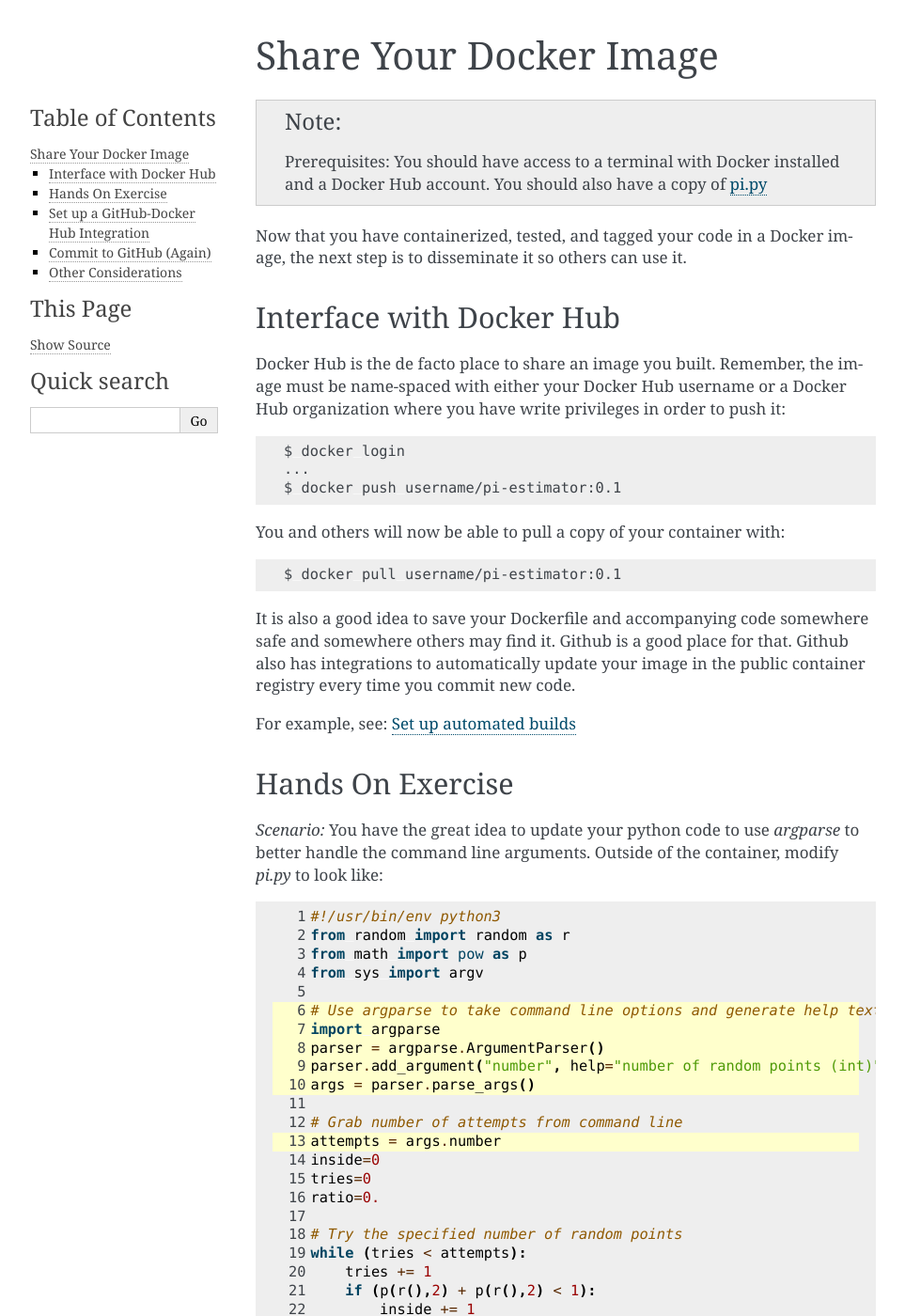
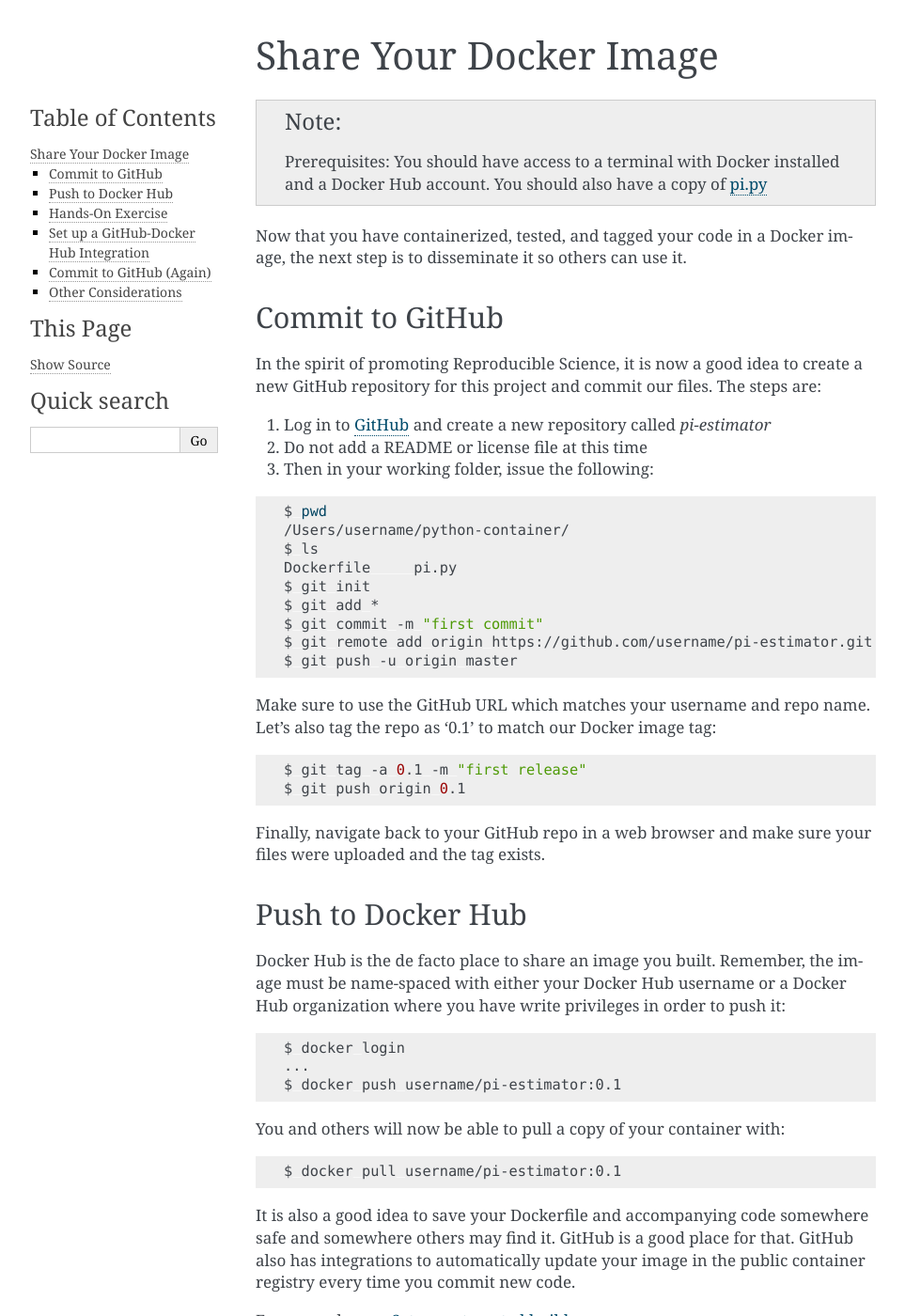
Before and after one commit to TACC/containers_at_tacc, a Sphinx documentation site: the page built from docs/containerize-your-code/share_your_image.rst, in a window 1280 px wide and 1400 px high. Shown: the whole window at 94% size, without its empty margins (148-1111 px from the left). Built offline with Sphinx 7.4.7, drawn with Linux system fonts in a browser that asks for light colours; some of the changed text lies outside the part shown.

Commit message:
all git parts are now in the sharing section

```diff
--- a/docs/containerize-your-code/share_your_image.rst
+++ b/docs/containerize-your-code/share_your_image.rst
@@ -9,9 +9,43 @@
 Now that you have containerized, tested, and tagged your code in a Docker image,
 the next step is to disseminate it so others can use it.
 
-Interface with Docker Hub
+
+Commit to GitHub
+----------------
+
+In the spirit of promoting Reproducible Science, it is now a good idea to create
+a new GitHub repository for this project and commit our files. The steps are:
+
+1. Log in to `GitHub <https://github.com/>`_ and create a new repository called *pi-estimator*
+2. Do not add a README or license file at this time
+3. Then in your working folder, issue the following:
+
+.. code-block:: bash
+
+   $ pwd
+   /Users/username/python-container/
+   $ ls
+   Dockerfile     pi.py
+   $ git init
+   $ git add *
+   $ git commit -m "first commit"
+   $ git remote add origin https://github.com/username/pi-estimator.git
+   $ git push -u origin master
+
+Make sure to use the GitHub URL which matches your username and repo name.
+Let's also tag the repo as '0.1' to match our Docker image tag:
+
+.. code-block:: bash
+
+   $ git tag -a 0.1 -m "first release"
+   $ git push origin 0.1
+
+Finally, navigate back to your GitHub repo in a web browser and make sure your
+files were uploaded and the tag exists.
+
+
+Push to Docker Hub
 -------------------------
-
 
 Docker Hub is the de facto place to share an image you built. Remember, the
 image must be name-spaced with either your Docker Hub username or a Docker Hub
@@ -32,14 +66,18 @@
 
 
 It is also a good idea to save your Dockerfile and accompanying code somewhere
-safe and somewhere others may find it. Github is a good place for that. Github
+safe and somewhere others may find it. GitHub is a good place for that. GitHub
 also has integrations to automatically update your image in the public container
 registry every time you commit new code.
 
 For example, see: `Set up automated builds <https://docs.docker.com/docker-hub/builds/>`_
 
+.. note::
 
-Hands On Exercise
+   After the next hands-on exercise, we will set up the GitHub-Docker integration
+
+
+Hands-On Exercise
 -----------------
 
 *Scenario:* You have the great idea to update your python code to use `argparse`
@@ -124,8 +162,8 @@
 
 https://hub.docker.com/repository/docker/YOUR-DOCKER-USERNAME/pi-estimator
 
-Click on Builds => Link to Github. (If this is your first time connecting a
-Docker repo to a Github repo, you will need to set it up. Press the ‘Connect’
+Click on Builds => Link to GitHub. (If this is your first time connecting a
+Docker repo to a GitHub repo, you will need to set it up. Press the ‘Connect’
 link to the right of ‘GitHub’. If you are already signed in to both Docker
 and GitHub in the same browser, it takes about 15 seconds to set up).
 
@@ -147,7 +185,6 @@
 ------------------------
 
 Finally, push your modified code to GitHub and tag the relase as 0.2:
-
 
 .. code-block:: bash
 
```
